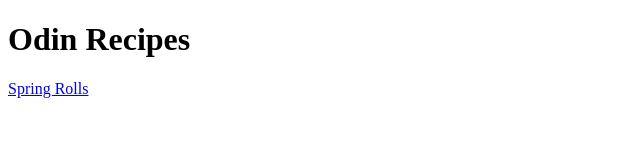
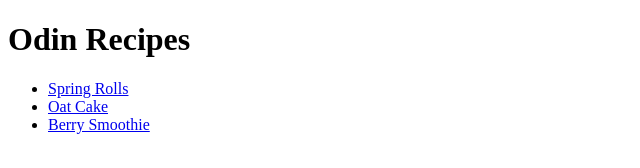
Before and after one commit to mao-10/odin-recipes, a plain HTML site: page index.html in a window 1280 px wide. Shown: the whole page, without its empty margins (0-640 px from the left). Drawn offline with Linux system fonts and the light colour scheme.

```diff
--- a/index.html
+++ b/index.html
@@ -6,6 +6,9 @@
     </head>
     <body>
         <h1>Odin Recipes</h1>
-        <a href="recipes/springroll.html">Spring Rolls</a>
+        <ul>
+        <li><a href="recipes/springroll.html">Spring Rolls</a></li>
+        <li><a href="recipes/Oatcake.html">Oat Cake</a></li>
+        <li><a href="recipes/berrysmoothie.html">Berry Smoothie</a></li>
     </body>
 </html>
```
Also changed, not shown: images/berrysmoothie.jpg (added), images/oatcake.jpg (added).
